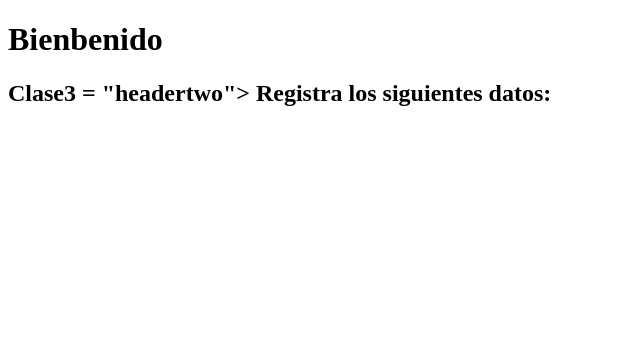
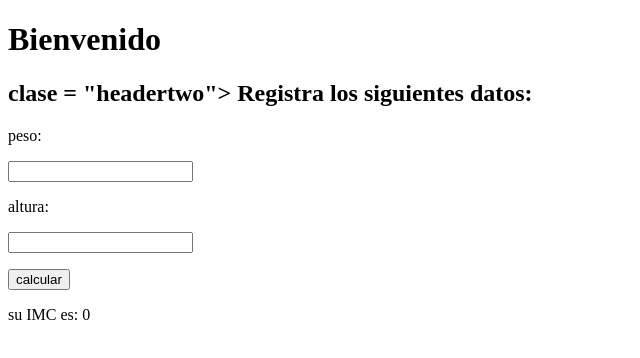
Before and after one commit to Daniel17507/-practica1_Ricardo-Alegria-, a plain HTML site: page index.html in a window 1280 px wide. Shown: the whole page, without its empty margins (0-640 px from the left). Drawn offline with Linux system fonts and the light colour scheme.

Commit message:
Update index.html

```diff
--- a/index.html
+++ b/index.html
@@ -2,5 +2,13 @@
 <html>
 <head>
 <body>
-  <h1> Bienbenido </h1>
-  <h2> Clase3 = "headertwo"> Registra los siguientes datos: </h2>
+  <h1> Bienvenido </h1>
+  <h2> clase = "headertwo"> Registra los siguientes datos: </h2>
+  <p calss = "headertwo"> peso: </p>
+  <input tipo = "text" placeolder ="en kilogramos" id ="peso"></p>
+  <p calss = "headertwo"> altura: </p>
+  <input tipo = "text" placeolder ="en metros" id ="altura"></p>
+  <button type = "button" on(link=getMC)>calcular</button>
+  <p> su IMC es: <a id=">IMC">0
+    </body>
+</html>
```
